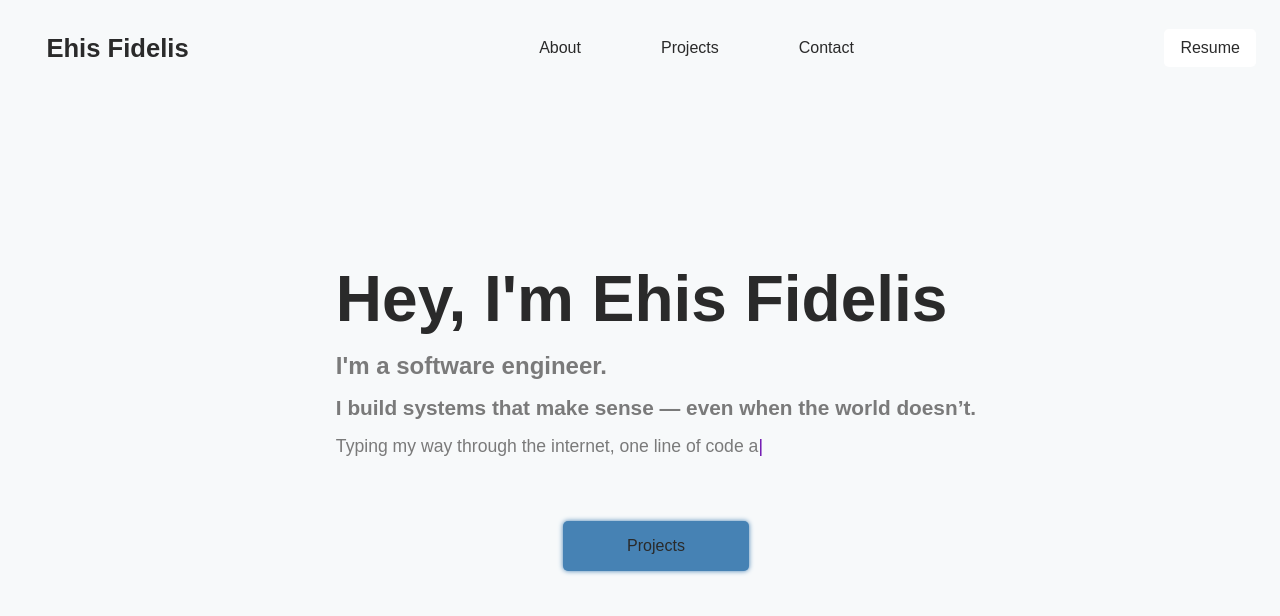
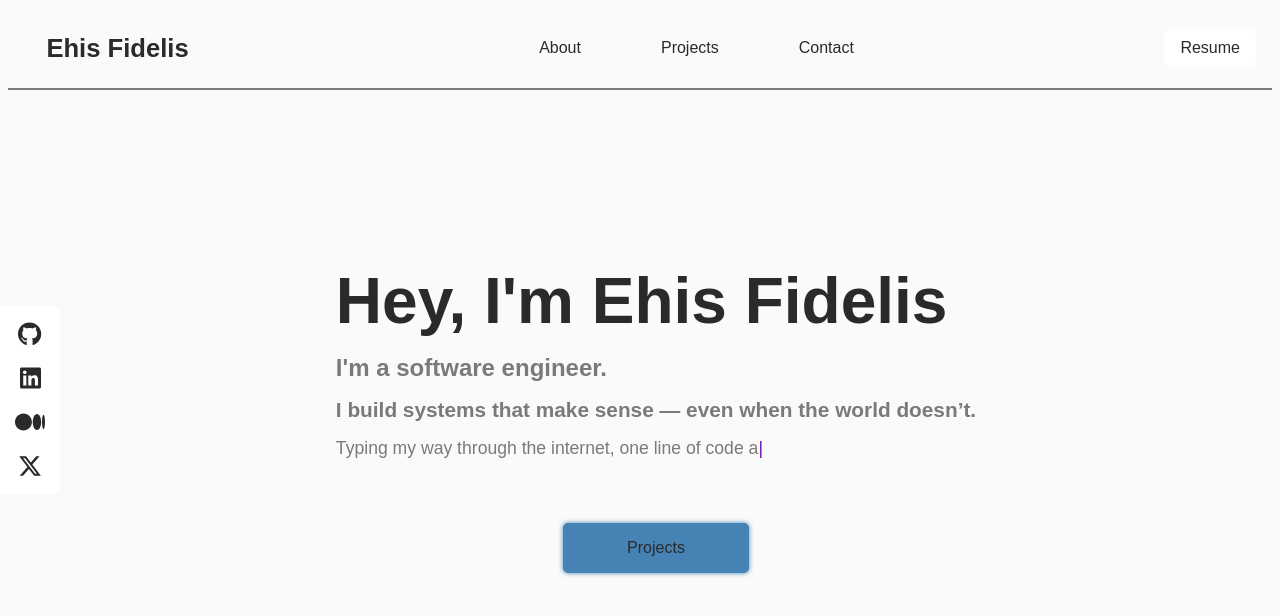
Before and after one commit to ehis-io/ehis-portfolio, a Next.js app: page / in a window 1280 px wide. Shown: the top 616 px of the page. Built offline with nearby package versions, Linux system fonts and the light colour scheme.

Commit message:
add side bar

```diff
--- a/app/colors.css
+++ b/app/colors.css
@@ -2,7 +2,7 @@
   --primary-color: #ffffff; /* Card/section background */
   --secondary-color: #43a047; /* Softer green, more natural */
   --accent-color: #4682b4; /* Slightly muted blue */
-  --background-color: #f7f9fa; /* Lighter gray, easy on the eyes */
+  --background-color: #fafafa; /* Lighter gray, easy on the eyes */
   --text-color: #2a2a2a; /* Darker for contrast */
   --text-muted: #7a7a7a; /* Soft gray for secondary info */
 }
--- a/app/components/nav.module.css
+++ b/app/components/nav-bar/nav.module.css
@@ -3,6 +3,7 @@
   justify-content: space-between;
   align-items: center;
   height: 10vh;
+  border-bottom: 2px solid var(--text-muted);
 }
 
 .name {
@@ -96,7 +97,7 @@
     font-weight: bold;
     margin-left: 0.5em;
     width: fit-content;
-    color: var(--secondary-color);
+    color: var(--text-color);
   }
 
   .resumeButton {
--- /dev/null
+++ b/app/components/side-bar/Sidebar.tsx
@@ -0,0 +1,20 @@
+import styles from './sidebar.module.css'
+import { FontAwesomeIcon } from '@fortawesome/react-fontawesome'
+import {
+  faGithub,
+  faLinkedin,
+  faMedium,
+  faXTwitter,
+} from '@fortawesome/free-brands-svg-icons'
+export default function Sidebar() {
+  return (
+    <div className={styles.sideBar}>
+      <div className={styles.sideBarContent}>
+        <FontAwesomeIcon icon={faGithub} />
+        <FontAwesomeIcon icon={faLinkedin} />
+        <FontAwesomeIcon icon={faMedium} />
+        <FontAwesomeIcon icon={faXTwitter} />
+      </div>
+    </div>
+  )
+}
--- /dev/null
+++ b/app/components/side-bar/sidebar.module.css
@@ -0,0 +1,34 @@
+.sideBar {
+  position: fixed;
+  top: 50%;
+  left: 0;
+  transform: translateY(-50%);
+  width: 60px;
+  background-color: var(--primary-color);
+  display: flex;
+  align-items: center;
+  justify-content: center;
+  box-shadow: 2px 0 8px var(--shadow-color);
+  z-index: 1000;
+  border-radius: 0 8px 8px 0;
+}
+
+.sideBarContent {
+  display: flex;
+  flex-direction: column;
+  gap: 20px;
+  align-items: center;
+  color: var(--text-color);
+  font-size: 1.5rem;
+  padding: 1rem 0;
+}
+
+@media (max-width: 768px) {
+  .sideBar {
+    display: none;
+  }
+
+  .sideBarContent {
+    display: none;
+  }
+}
--- a/app/layout.tsx
+++ b/app/layout.tsx
@@ -1,9 +1,10 @@
 import type { Metadata } from 'next'
 import './globals.css'
-import Navbar from './components/Navbar'
+import Navbar from './components/nav-bar/Navbar'
 import './colors.css'
-import ThemeInitializer from './components/ThemeInitializer'
+import ThemeInitializer from './hooks/ThemeInitializer'
 import '../lib/fontawesome'
+import Sidebar from './components/side-bar/Sidebar'
 export const metadata: Metadata = {
   title: 'Ehis Fidelis',
   description: 'Portfolio of Ehis Fidelis',
@@ -19,6 +20,7 @@ export default function RootLayout({
       <body>
         <ThemeInitializer />
         <Navbar />
+        <Sidebar />
 
         {children}
       </body>
```
Also changed, not shown: app/components/footer/Footer.tsx (added), app/components/nav-bar/Navbar.tsx (renamed from app/components/Navbar.tsx), app/hooks/ThemeInitializer.tsx (renamed from app/components/ThemeInitializer.tsx).
